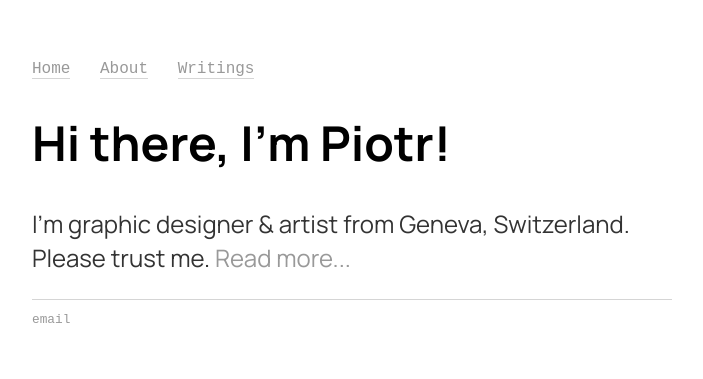
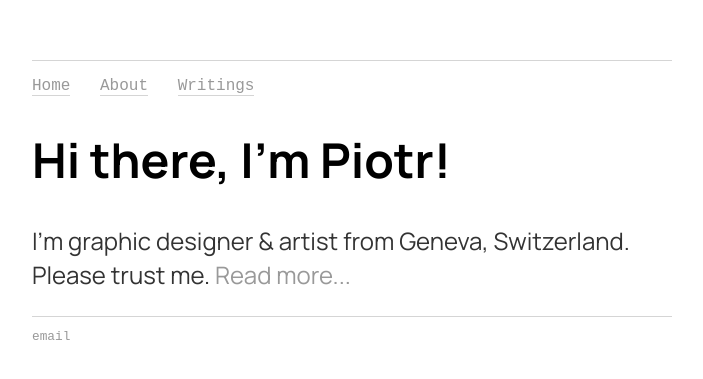
Before and after one commit to piotrvish/piotrvish.github.io, a Jekyll site: the page built from index.html, in a window 1280 px wide. Shown: the top 379 px of the page, without its empty margins (288-991 px from the left). Built offline with Jekyll 4.4.1, drawn with Linux system fonts in a browser that asks for light colours; some web fonts are replaced.

Commit message:
Update main.css

```diff
--- a/css/main.css
+++ b/css/main.css
@@ -2,6 +2,11 @@ body {
     margin: 60px auto;
     width: 50%;
 }
+
+nav{
+    border-top: 1px solid #d5d5d5;
+}
+
 nav ul, footer ul {
     font-family: "Azeret Mono", monospace;
     padding: 0px;
```
